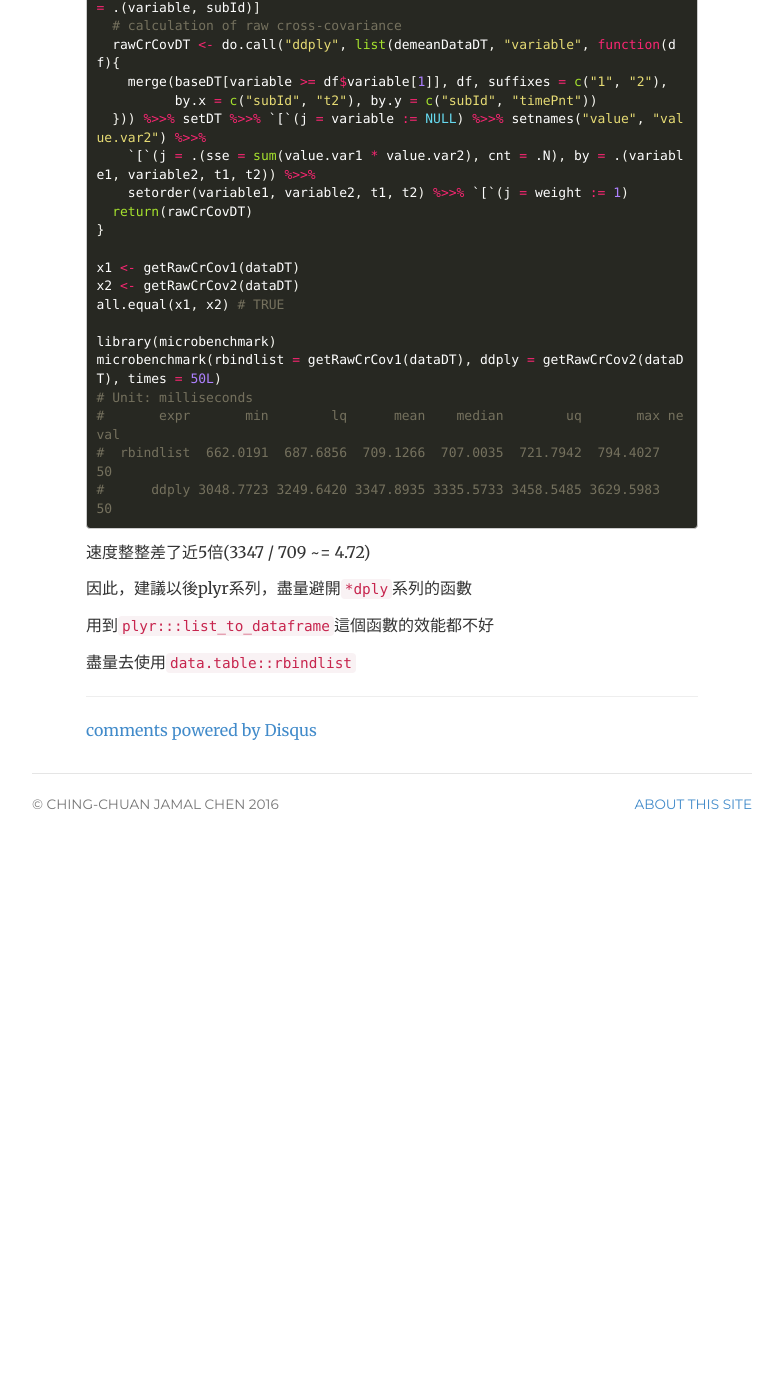
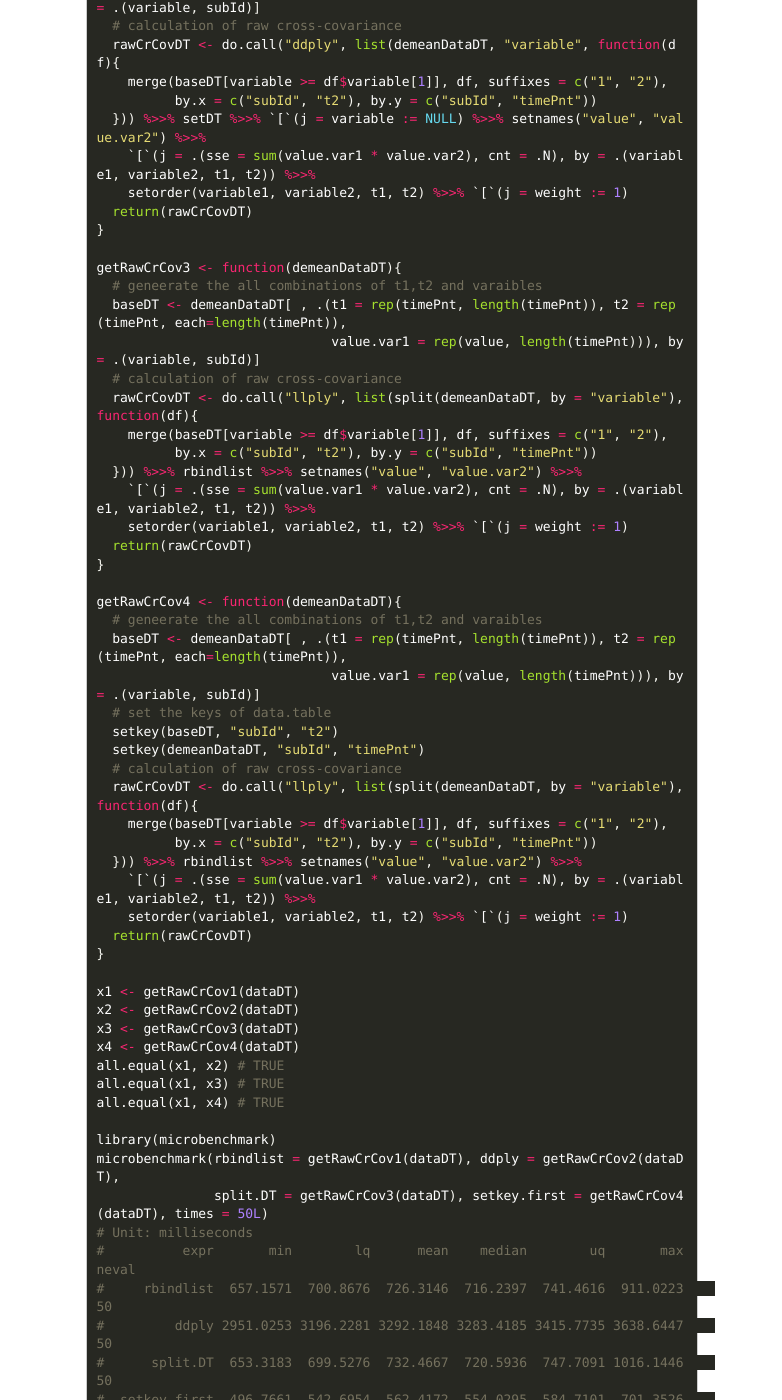
Before and after one commit to chengyucatch/chingchuan-chen.github.com, a Jekyll site: the page built from _posts/2016-11-05-ddply-vs-rbindlist.md, in a window 1280 px wide and 1400 px high, scrolled down 1125 px. Shown: the whole window, without its empty margins (248-1030 px from the left). Built offline with Jekyll 4.4.1, drawn with Linux system fonts in a browser that asks for light colours; comment, search, counter and statistics services are not loaded; before the commit the page ends 1991 px from its top, so only the background shows below that; some of the changed text lies outside the part shown.

Commit message:
update post

````diff
--- a/_posts/2016-11-05-ddply-vs-rbindlist.md
+++ b/_posts/2016-11-05-ddply-vs-rbindlist.md
@@ -56,16 +56,54 @@ getRawCrCov2 <- function(demeanDataDT){
   return(rawCrCovDT)
 }
 
+getRawCrCov3 <- function(demeanDataDT){
+  # geneerate the all combinations of t1,t2 and varaibles
+  baseDT <- demeanDataDT[ , .(t1 = rep(timePnt, length(timePnt)), t2 = rep(timePnt, each=length(timePnt)),
+                              value.var1 = rep(value, length(timePnt))), by = .(variable, subId)]
+  # calculation of raw cross-covariance
+  rawCrCovDT <- do.call("llply", list(split(demeanDataDT, by = "variable"), function(df){
+    merge(baseDT[variable >= df$variable[1]], df, suffixes = c("1", "2"),
+          by.x = c("subId", "t2"), by.y = c("subId", "timePnt"))
+  })) %>>% rbindlist %>>% setnames("value", "value.var2") %>>%
+    `[`(j = .(sse = sum(value.var1 * value.var2), cnt = .N), by = .(variable1, variable2, t1, t2)) %>>%
+    setorder(variable1, variable2, t1, t2) %>>% `[`(j = weight := 1)
+  return(rawCrCovDT)
+}
+
+getRawCrCov4 <- function(demeanDataDT){
+  # geneerate the all combinations of t1,t2 and varaibles
+  baseDT <- demeanDataDT[ , .(t1 = rep(timePnt, length(timePnt)), t2 = rep(timePnt, each=length(timePnt)),
+                              value.var1 = rep(value, length(timePnt))), by = .(variable, subId)]
+  # set the keys of data.table
+  setkey(baseDT, "subId", "t2")
+  setkey(demeanDataDT, "subId", "timePnt")
+  # calculation of raw cross-covariance
+  rawCrCovDT <- do.call("llply", list(split(demeanDataDT, by = "variable"), function(df){
+    merge(baseDT[variable >= df$variable[1]], df, suffixes = c("1", "2"),
+          by.x = c("subId", "t2"), by.y = c("subId", "timePnt"))
+  })) %>>% rbindlist %>>% setnames("value", "value.var2") %>>%
+    `[`(j = .(sse = sum(value.var1 * value.var2), cnt = .N), by = .(variable1, variable2, t1, t2)) %>>%
+    setorder(variable1, variable2, t1, t2) %>>% `[`(j = weight := 1)
+  return(rawCrCovDT)
+}
+
 x1 <- getRawCrCov1(dataDT)
 x2 <- getRawCrCov2(dataDT)
+x3 <- getRawCrCov3(dataDT)
+x4 <- getRawCrCov4(dataDT)
 all.equal(x1, x2) # TRUE
+all.equal(x1, x3) # TRUE
+all.equal(x1, x4) # TRUE
 
 library(microbenchmark)
-microbenchmark(rbindlist = getRawCrCov1(dataDT), ddply = getRawCrCov2(dataDT), times = 50L)
+microbenchmark(rbindlist = getRawCrCov1(dataDT), ddply = getRawCrCov2(dataDT),
+               split.DT = getRawCrCov3(dataDT), setkey.first = getRawCrCov4(dataDT), times = 50L)
 # Unit: milliseconds
-#       expr       min        lq      mean    median        uq       max neval
-#  rbindlist  662.0191  687.6856  709.1266  707.0035  721.7942  794.4027    50
-#      ddply 3048.7723 3249.6420 3347.8935 3335.5733 3458.5485 3629.5983    50
+#          expr       min        lq      mean    median        uq       max neval
+#     rbindlist  657.1571  700.8676  726.3146  716.2397  741.4616  911.0223    50
+#         ddply 2951.0253 3196.2281 3292.1848 3283.4185 3415.7735 3638.6447    50
+#      split.DT  653.3183  699.5276  732.4667  720.5936  747.7091 1016.1446    50
+#  setkey.first  496.7661  542.6954  562.4172  554.0295  584.7101  701.3526    50
 ```
 
 速度整整差了近5倍(3347 / 709 ~= 4.72)
@@ -75,3 +113,25 @@ microbenchmark(rbindlist = getRawCrCov1(dataDT), ddply = getRawCrCov2(dataDT), t
 用到`plyr:::list_to_dataframe`這個函數的效能都不好
 
 盡量去使用`data.table::rbindlist`
+
+
+用`dlply` + `rbindlist`跟用`split.data.table` + `llply` + `rbindlist`
+
+其實最後兩者速度差不多，時間並沒有太大的區別 (726ms vs 732ms)
+
+其實我覺得可以直接都統一用`split.data.table` + `llply` + `rbindlist`
+
+統一減少使用`*dply`或是`d*ply`
+
+
+而在迴圈中做`merge`前，建議全部都先`setkey`
+
+這樣拆分之後的`data.table`，還是有key
+
+`merge`時就不用再建key了
+
+而這一點也是透過`profvis`這個套件發現
+
+多看幾次`profvis`套件出來的結果，可以對每個程式怎麼運作更加了解
+
+就能因時因地制宜了，程式自然會更有效率
````
